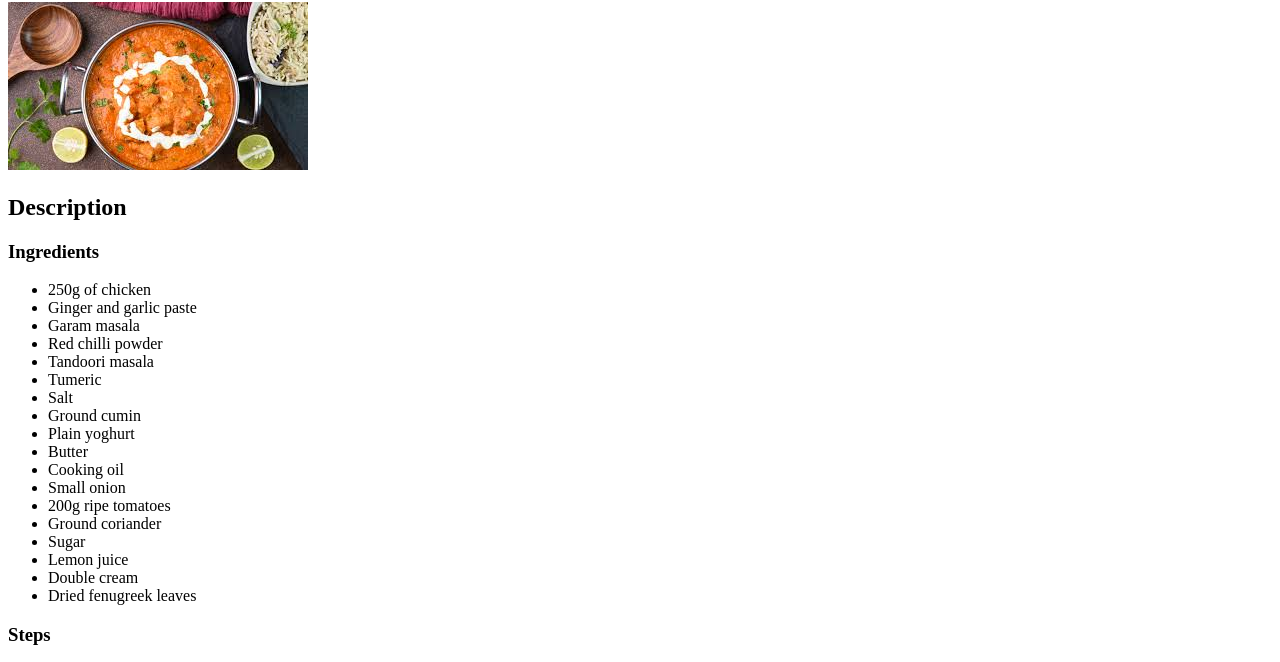
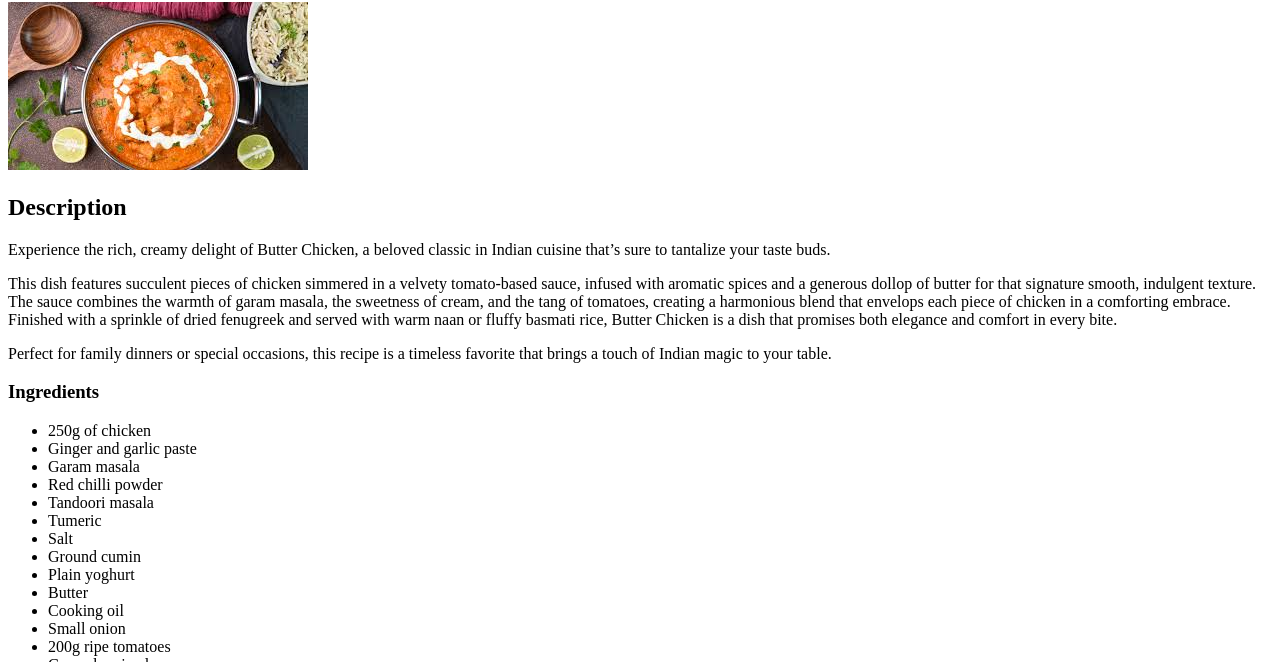
Before and after one commit to WebBree/odin-recipes, a plain HTML site: page recipes/butter-chicken.html in a window 1280 px wide. Shown: the part 78-740 px from the top of the page. Drawn offline with Linux system fonts and the light colour scheme.

Commit message:
Description of the butter chicken.

```diff
--- a/recipes/butter-chicken.html
+++ b/recipes/butter-chicken.html
@@ -9,6 +9,23 @@
     <h1>Butter Chicken</h1>
     <img src="../butter.jpeg" alt="Butter Chicken">
     <h2>Description</h2>
+    <p>Experience the rich, creamy delight of Butter Chicken, a beloved classic
+        in Indian cuisine that’s sure to tantalize your taste buds.
+    </p>
+    <p>
+        This dish features succulent pieces of chicken simmered in a velvety
+        tomato-based sauce, infused with aromatic spices and a generous dollop
+        of butter for that signature smooth, indulgent texture. The sauce
+        combines the warmth of garam masala, the sweetness of cream, and
+        the tang of tomatoes, creating a harmonious blend that envelops
+        each piece of chicken in a comforting embrace. Finished with a sprinkle
+        of dried fenugreek and served with warm naan or fluffy basmati rice, Butter
+        Chicken is a dish that promises both elegance and comfort in every bite.
+    </p>
+    <p>
+        Perfect for family dinners or special occasions, this recipe is a timeless
+        favorite that brings a touch of Indian magic to your table.
+    </p>
     <h3>Ingredients</h3>
     <ul>
         <li>250g of chicken</li>
```
